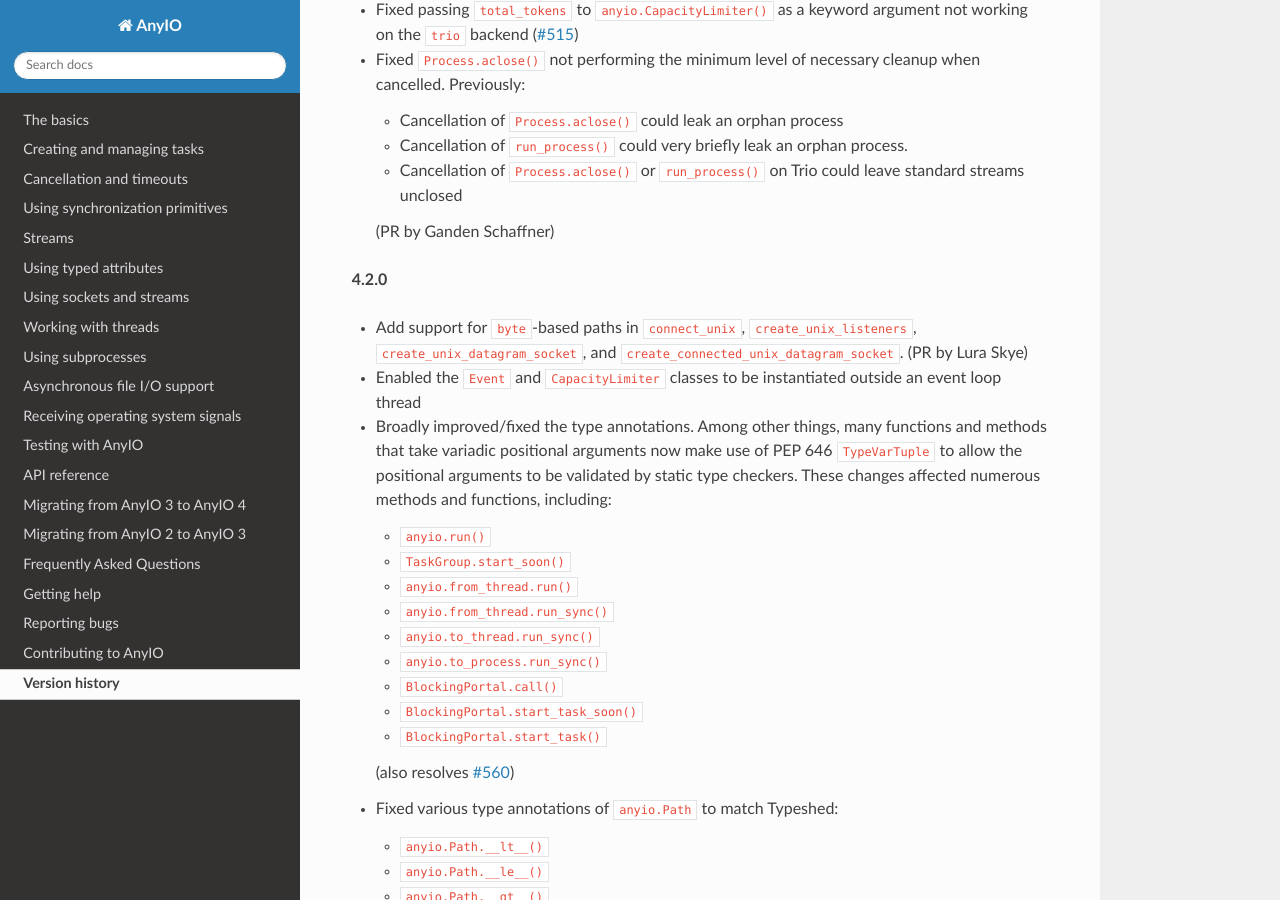
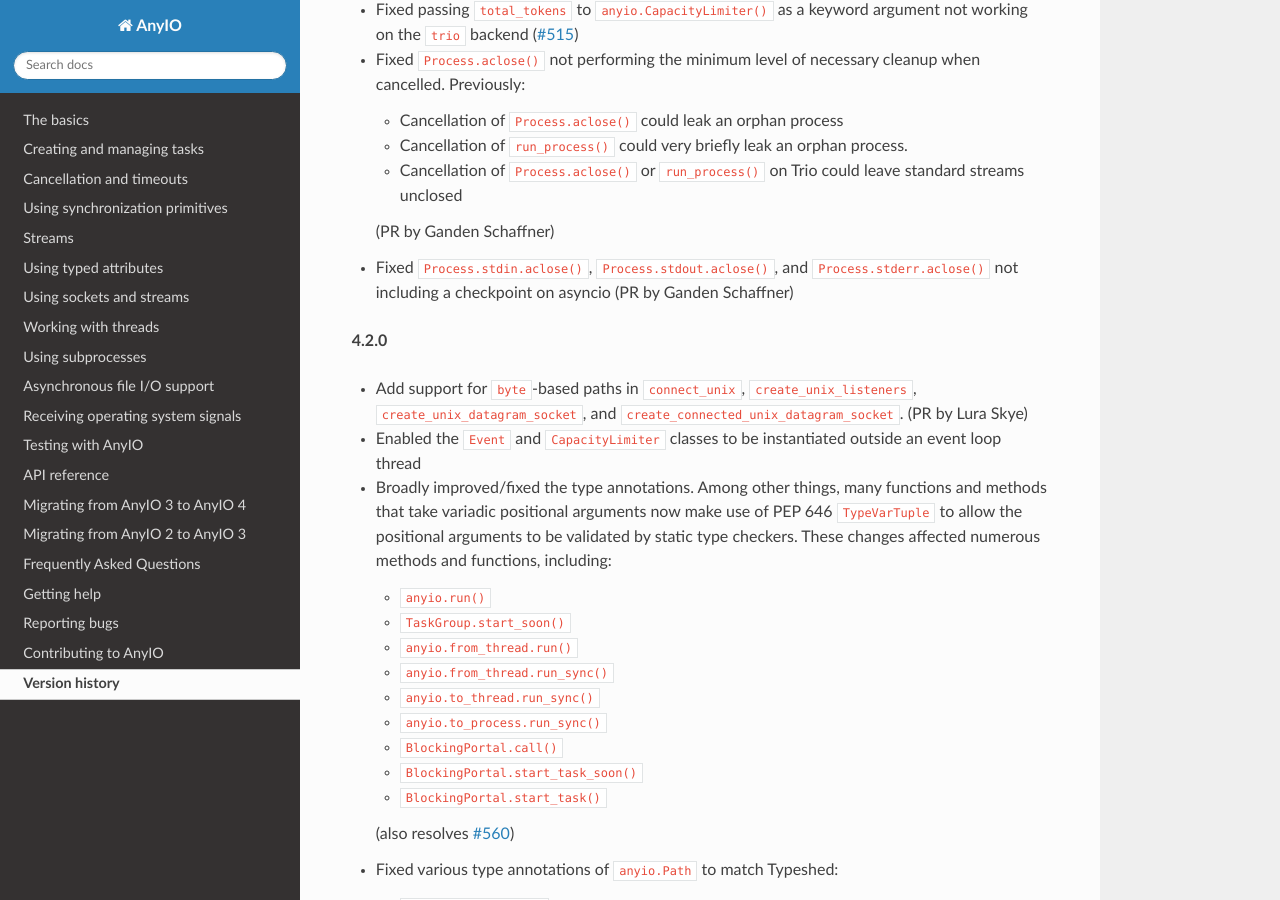
Before and after one commit to agronholm/anyio, a Sphinx documentation site: the page built from docs/versionhistory.rst, in a window 1280 px wide and 900 px high, scrolled down 307 px. Built offline with Sphinx 7.4.7 and the Read the Docs theme 2.0.0, drawn with Linux system fonts in a browser that asks for light colours; the version number could not be read and is left out.

Commit message:
Fix Process.std{in,out,err}.aclose not checkpointing on asyncio

```diff
--- a/docs/versionhistory.rst
+++ b/docs/versionhistory.rst
@@ -19,6 +19,9 @@ This library adheres to `Semantic Versioning 2.0 <http://semver.org/>`_.
     standard streams unclosed
 
   (PR by Ganden Schaffner)
+- Fixed ``Process.stdin.aclose()``, ``Process.stdout.aclose()``, and
+  ``Process.stderr.aclose()`` not including a checkpoint on asyncio (PR by Ganden
+  Schaffner)
 
 **4.2.0**
 
```
Also changed, not shown: 1 other file.
